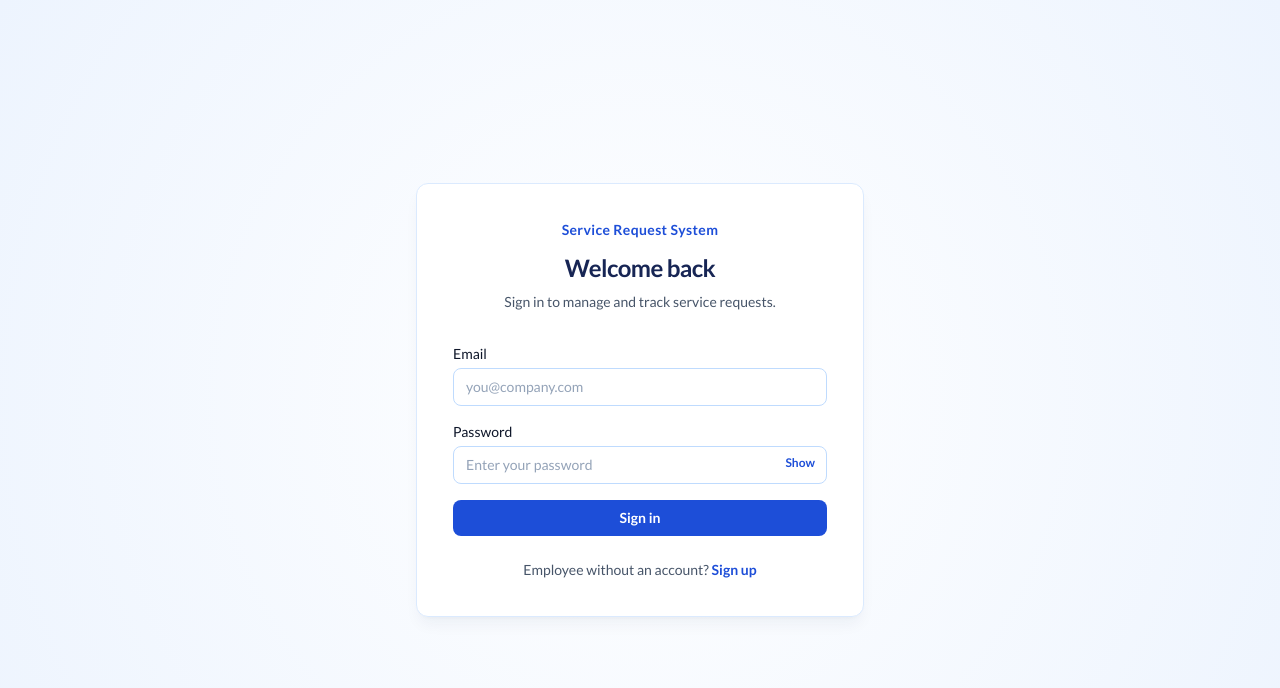
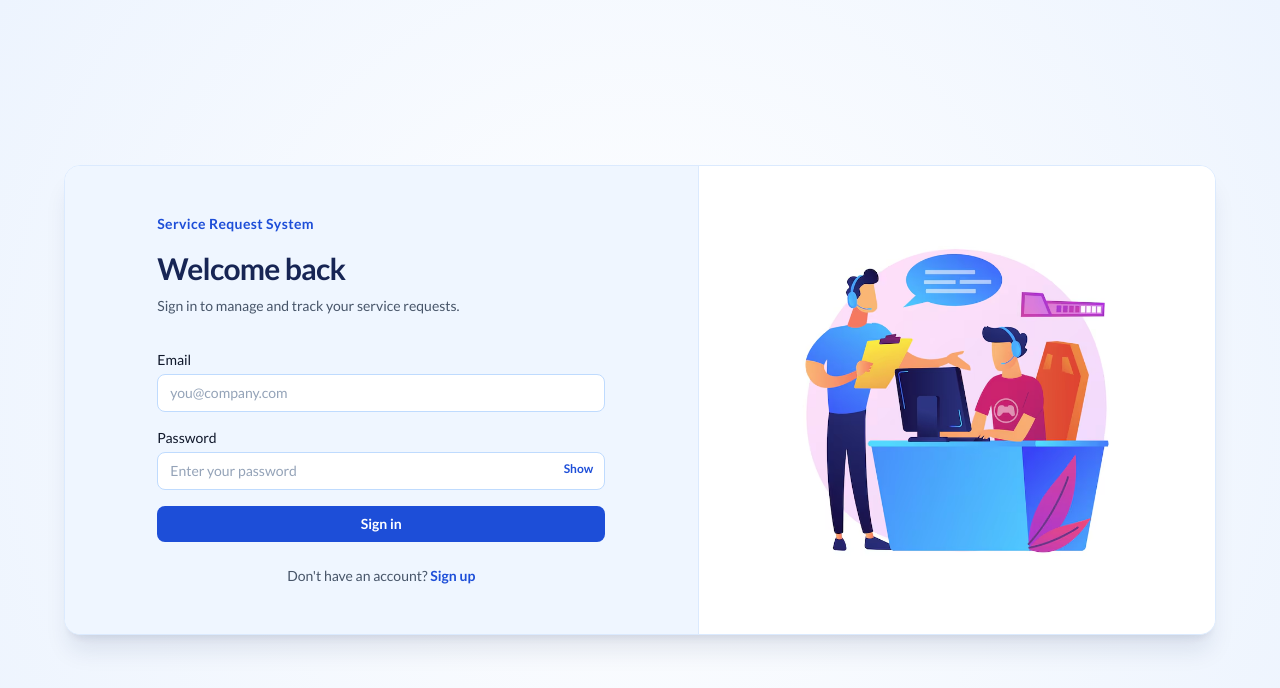
Before and after one commit to CrewArth/FE_ServiceRequestManagementSystem, a React (Vite) app: page /login in a window 1280 px wide. Shown: the top 688 px of the page. Built offline with nearby package versions, Linux system fonts and the light colour scheme; a web font is replaced by a local one.

Commit message:
enhanced login and register page with more interactivity

```diff
--- a/index.html
+++ b/index.html
@@ -3,10 +3,11 @@
   <head>
     <meta charset="UTF-8" />
     <meta name="viewport" content="width=device-width, initial-scale=1.0" />
+    <link rel="icon" type="image/png" href="/assets/logo.png" />
     <link rel="preconnect" href="https://fonts.googleapis.com" />
     <link rel="preconnect" href="https://fonts.gstatic.com" crossorigin />
     <link href="https://fonts.googleapis.com/css2?family=Google+Sans:ital,opsz,wght@0,17..18,400..700;1,17..18,400..700&family=Lato:ital,wght@0,100;0,300;0,400;0,700;0,900;1,100;1,300;1,400;1,700;1,900&family=Roboto:ital,wght@0,100..900;1,100..900&display=swap" rel="stylesheet" />
-    <title>Service Requests</title>
+    <title>Service Request System</title>
   </head>
   <body><div id="root"></div><script type="module" src="/src/main.tsx"></script></body>
 </html>
--- a/src/auth/components/AuthShell.tsx
+++ b/src/auth/components/AuthShell.tsx
@@ -1,14 +1,21 @@
 import type { ReactNode } from 'react';
 
 export function AuthShell({ title, description, children }: { title: string; description: string; children: ReactNode }) {
-  return <main className="flex min-h-screen items-center justify-center px-4 py-10 sm:py-16">
-    <div className="w-full max-w-md rounded-xl border border-blue-100 bg-white p-6 shadow-lg shadow-blue-950/5 sm:p-9">
-      <div className="mb-8 text-center">
-        <p className="text-sm font-bold tracking-wide text-blue-700">Service Request System</p>
-        <h1 className="mt-3 text-2xl font-bold tracking-tight text-blue-950">{title}</h1>
-        <p className="mt-2 text-sm text-slate-600">{description}</p>
+  return <main className="flex min-h-screen items-center justify-center px-4 py-8 sm:px-6 sm:py-12">
+    <div className="grid w-full max-w-6xl overflow-hidden rounded-2xl border border-blue-100 bg-white shadow-xl shadow-blue-950/10 md:grid-cols-[1.1fr_0.9fr]">
+      <div className="flex items-center bg-blue-50 px-6 py-9 sm:px-10 sm:py-12 lg:px-14">
+        <div className="mx-auto w-full max-w-md">
+          <div className="mb-8">
+            <p className="text-sm font-bold tracking-wide text-blue-700">Service Request System</p>
+            <h1 className="mt-4 text-2xl font-bold tracking-tight text-blue-950 sm:text-3xl">{title}</h1>
+            <p className="mt-2 text-sm leading-6 text-slate-600">{description}</p>
+          </div>
+          {children}
+        </div>
       </div>
-      {children}
+      <div className="relative min-h-48 border-t border-blue-100 bg-white md:min-h-full md:border-l md:border-t-0">
+        <img src="/assets/auth-illustration.avif" alt="Service request illustration" className="absolute inset-0 h-full w-full object-contain p-4 sm:p-6 lg:p-8" />
+      </div>
     </div>
   </main>;
 }
--- a/src/auth/pages/LoginPage.tsx
+++ b/src/auth/pages/LoginPage.tsx
@@ -33,7 +33,7 @@ export function LoginPage() {
   }
 
   return (
-    <AuthShell title="Welcome back" description="Sign in to manage and track service requests.">
+    <AuthShell title="Welcome back" description="Sign in to manage and track your service requests.">
         <form onSubmit={submit} className="space-y-4">
           <label className="block text-sm font-medium">
             Email
@@ -43,6 +43,7 @@ export function LoginPage() {
               placeholder="you@company.com"
               autoComplete="email"
               required
+              disabled={saving}
               value={email}
               onChange={(event) => setEmail(event.target.value)}
             />
@@ -62,6 +63,7 @@ export function LoginPage() {
                 placeholder="Enter your password"
                 autoComplete="current-password"
                 required
+                disabled={saving}
                 value={password}
                 onChange={(event) => setPassword(event.target.value)}
               />
@@ -70,6 +72,7 @@ export function LoginPage() {
                 className="absolute right-3 top-1/2 -translate-y-1/2 text-xs font-semibold text-blue-700 hover:text-blue-900"
                 aria-label={showPassword ? "Hide password" : "Show password"}
                 aria-pressed={showPassword}
+                disabled={saving}
                 onClick={() => setShowPassword((visible) => !visible)}
               >
                 {showPassword ? "Hide" : "Show"}
@@ -90,7 +93,7 @@ export function LoginPage() {
           </button>
         </form>
         <p className="mt-6 text-center text-sm text-slate-600">
-          Employee without an account?{" "}
+          Don't have an account?{" "}
           <Link
             className="font-semibold text-blue-700 hover:underline"
             to="/register"
--- a/src/auth/pages/RegisterPage.tsx
+++ b/src/auth/pages/RegisterPage.tsx
@@ -47,6 +47,7 @@ export function RegisterPage() {
               minLength={2}
               maxLength={80}
               required
+              disabled={saving}
               placeholder="Your full name"
               autoComplete="name"
               onBlur={() => setTouched((current) => ({ ...current, name: true }))}
@@ -64,6 +65,7 @@ export function RegisterPage() {
               onBlur={() => setTouched((current) => ({ ...current, email: true }))}
               autoComplete="email"
               required
+              disabled={saving}
               value={email}
               onChange={(event) => setEmail(event.target.value)}
             />
@@ -86,6 +88,7 @@ export function RegisterPage() {
                 autoComplete="new-password"
                 minLength={8}
                 required
+                disabled={saving}
                 value={password}
                 onChange={(event) => setPassword(event.target.value)}
               />
@@ -94,6 +97,7 @@ export function RegisterPage() {
                 className="absolute right-3 top-1/2 -translate-y-1/2 text-xs font-semibold text-blue-700 hover:text-blue-900"
                 aria-label={showPassword ? "Hide password" : "Show password"}
                 aria-pressed={showPassword}
+                disabled={saving}
                 onClick={() => setShowPassword((visible) => !visible)}
               >
                 {showPassword ? "Hide" : "Show"}
```
Also changed, not shown: public/assets/auth-illustration.avif (added), public/assets/logo.png (added).
